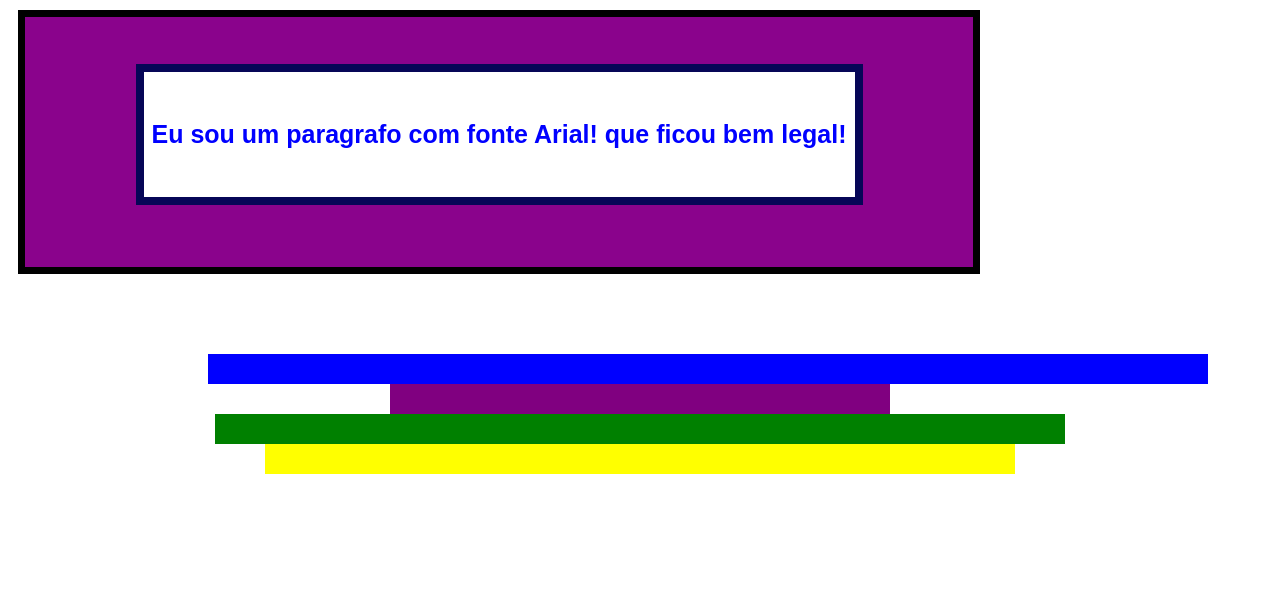
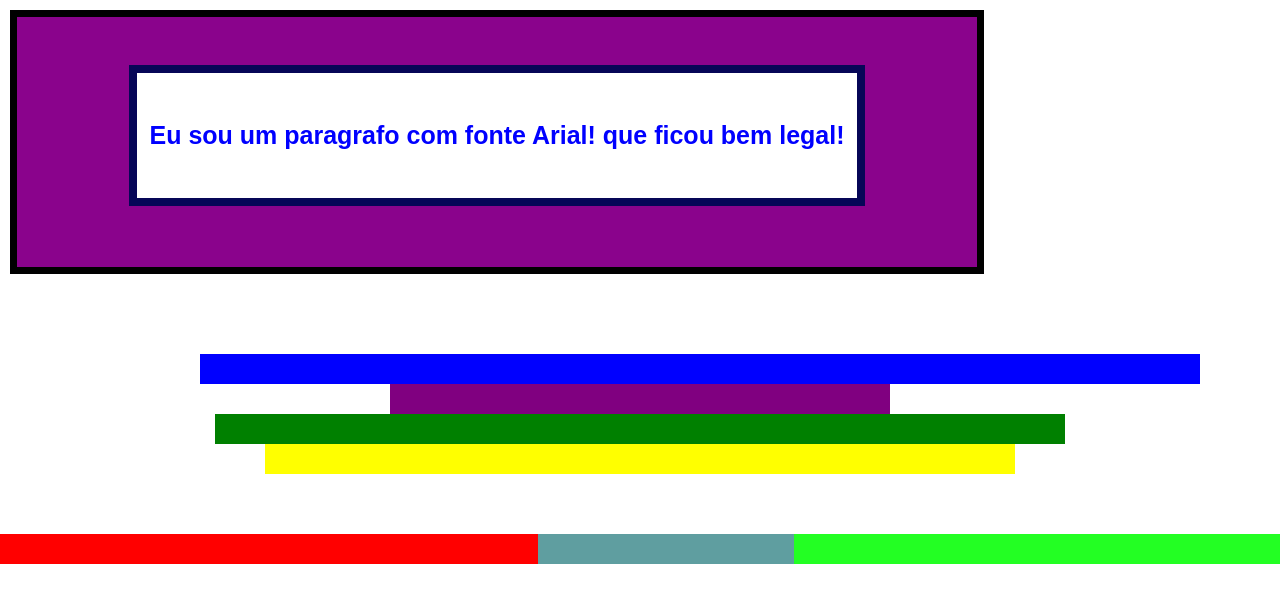
Before and after one commit to Joao-Miziaras/aulaPi, a plain HTML site: page HTML e CSS/Atividade aula 02/ExercicioDesafio.html in a window 1280 px wide. Drawn offline with Linux system fonts and the light colour scheme.

Commit message:
atividade dia 28

```diff
--- a/HTML e CSS/Atividade aula 02/desafio.css
+++ b/HTML e CSS/Atividade aula 02/desafio.css
@@ -51,12 +51,29 @@
     width: 750px;
     height: 30px;
 }
+.varias{
+    height: 30px;
+    display: flex;
+    align-items: center;
+    margin-top: 60px;
+    margin-left: opx;
+}
 .vermelha{
     background-color: red;
-    width: 50%;
-
+    width: 42%;
+    height: 30px;
 }
 .piscina{
     background-color: cadetblue;
     width: 20%;
+    height: 30px;
 }
+.vclaro{
+    background-color: rgb(35, 255, 35);
+    width: 38%;
+    height: 100%;
+
+}
+body{
+    margin: 0;
+}
```
Also changed, not shown: HTML e CSS/Atividade aula 02/ExercicioDesafio.html (+8 -3 lines).
